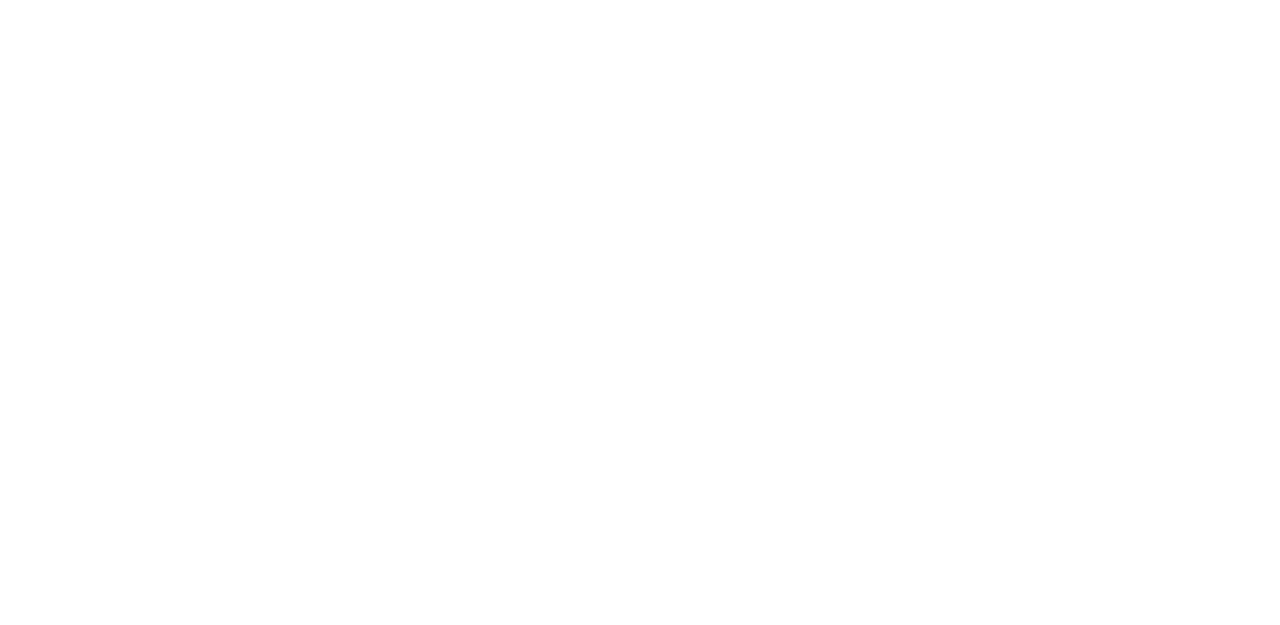
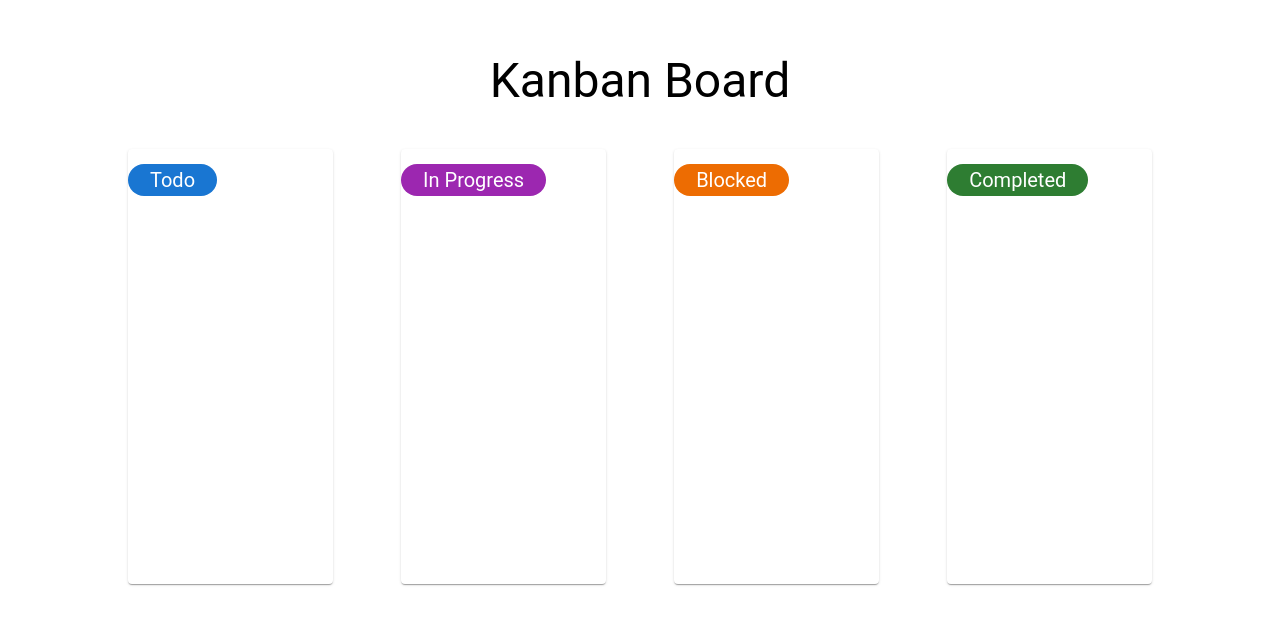
Before and after one commit to lucasy68/kanban-code-challenge, a React (Create React App) app: page / in a window 1280 px wide. Shown: the part 107-732 px from the top of the page. Built offline with nearby package versions, Linux system fonts and the light colour scheme.

Commit message:
set up cards

```diff
--- a/src/App.js
+++ b/src/App.js
@@ -1,7 +1,51 @@
-import "./App.css";
-
+import "./App.scss";
+import { Typography, Box, Card, Chip } from "@mui/material";
 function App() {
-  return <div className="App"></div>;
+  return (
+    <div className="App">
+      <Typography variant="h3" mt={20}>
+        Kanban Board
+      </Typography>
+      <Box
+        sx={{
+          width: "80%",
+          height: "70%",
+          display: "flex",
+          justifyContent: "space-between",
+        }}
+        mt={5}
+      >
+        <Card sx={{ width: "20%", height: "80%" }}>
+          <Chip
+            label="Todo"
+            color="primary"
+            sx={{ fontSize: "20px", padding: "10px", margin: "15px 0" }}
+          />
+        </Card>
+        <Card sx={{ width: "20%", height: "80%" }}>
+          <Chip
+            label="In Progress"
+            color="secondary"
+            sx={{ fontSize: "20px", padding: "10px", margin: "15px 0" }}
+          />
+        </Card>
+        <Card sx={{ width: "20%", height: "80%" }}>
+          <Chip
+            label="Blocked"
+            color="warning"
+            sx={{ fontSize: "20px", padding: "10px", margin: "15px 0" }}
+          />
+        </Card>
+        <Card sx={{ width: "20%", height: "80%" }}>
+          <Chip
+            label="Completed"
+            color="success"
+            sx={{ fontSize: "20px", padding: "10px", margin: "15px 0" }}
+          />
+        </Card>
+      </Box>
+    </div>
+  );
 }
 
 export default App;
--- /dev/null
+++ b/src/App.scss
@@ -0,0 +1,6 @@
+.App {
+  display: flex;
+  flex-direction: column;
+  align-items: center;
+  height: 100vh;
+}
```
Also changed, not shown: src/App.css (deleted).
